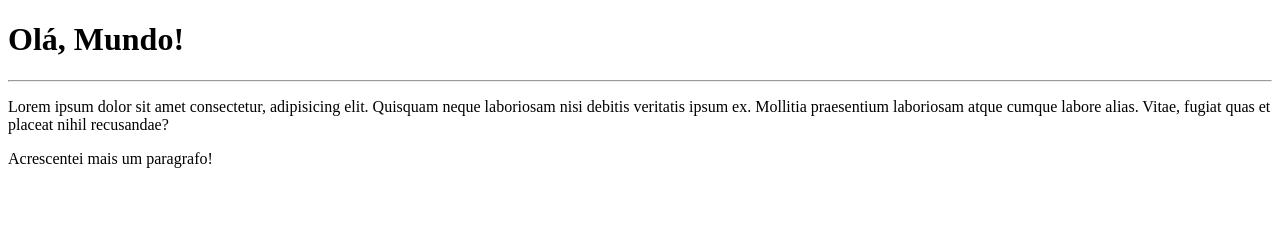
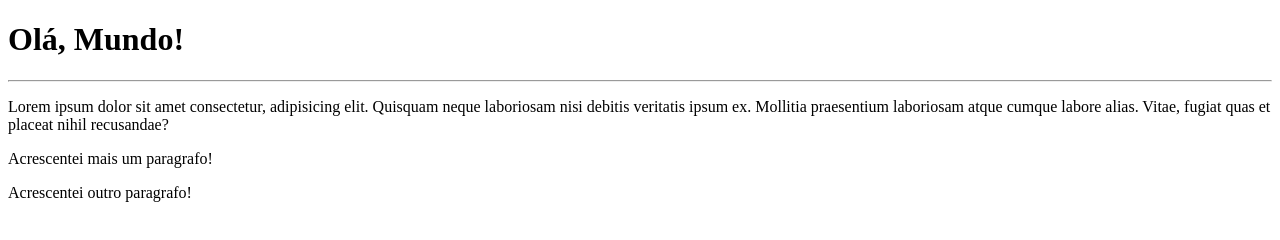
Before and after one commit to chrishotrails/Ola-Mundo, a plain HTML site: page site-exemplo/index.html in a window 1280 px wide. Drawn offline with Linux system fonts and the light colour scheme.

Commit message:
Acrescentei outro paragrafo

```diff
--- a/site-exemplo/index.html
+++ b/site-exemplo/index.html
@@ -10,5 +10,6 @@
     <hr>
     <p>Lorem ipsum dolor sit amet consectetur, adipisicing elit. Quisquam neque laboriosam nisi debitis veritatis ipsum ex. Mollitia praesentium laboriosam atque cumque labore alias. Vitae, fugiat quas et placeat nihil recusandae?</p>
     <p>Acrescentei mais um paragrafo!</p>
+    <p>Acrescentei outro paragrafo!</p>
 </body>
 </html>
```
